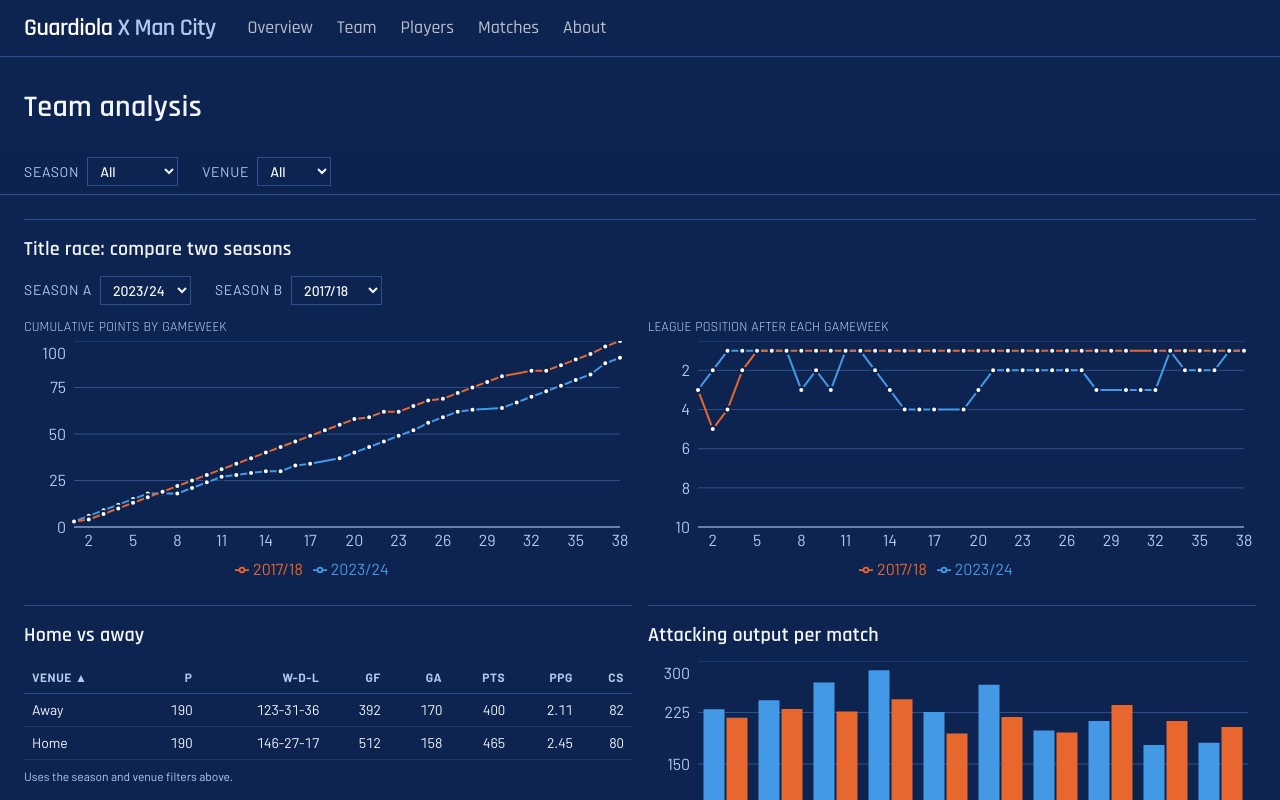
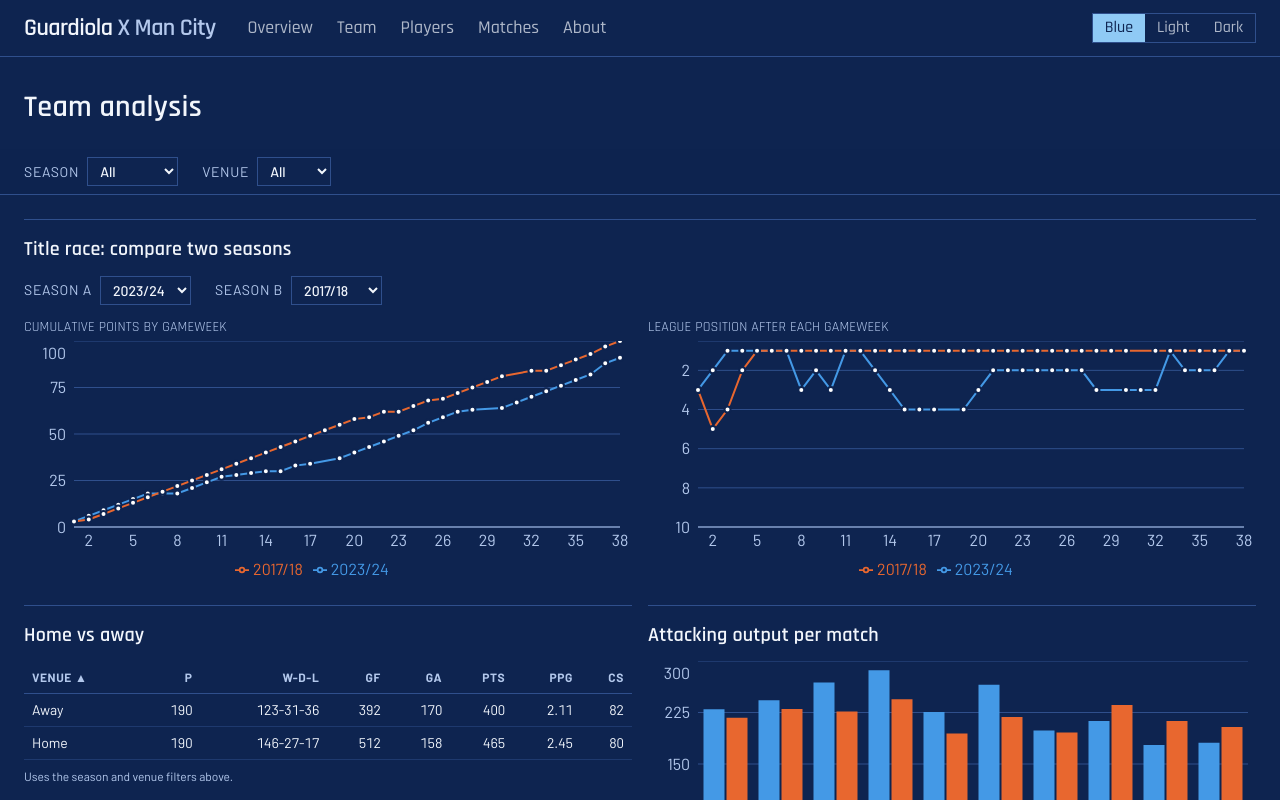
Before and after one commit to CodeWithHKL/guardiola-mancity-analytics, a Next.js app: page /team in a window 1280 px wide. Shown: the top 800 px of the page. Built offline with nearby package versions, Linux system fonts and the light colour scheme.

Commit message:
Add Blue/Light/Dark theme toggle to the navbar

```diff
--- a/src/app/globals.css
+++ b/src/app/globals.css
@@ -1,7 +1,8 @@
 @import "tailwindcss";
 
-/* Manchester City palette: sky blue + navy. Data series use deeper, validated steps (see charts.tsx). */
-:root {
+/* Three themes, switched via data-theme on <html> (see theme-toggle.tsx). Blue is the default. */
+:root,
+:root[data-theme="blue"] {
   --background: #0e2450;
   --surface: #163266;
   --line: #2f4f8c;
@@ -9,6 +10,41 @@
   --muted: #b3c8ec;
   --sky: #8fcaf5;
   --navy: #1d4a94;
+  --chart-1: #4499e6;
+  --chart-2: #e8672f;
+  --neutral: #5b78b4;
+  --hover: rgba(143, 202, 245, 0.08);
+  color-scheme: dark;
+}
+
+:root[data-theme="dark"] {
+  --background: #0b0f14;
+  --surface: #131a22;
+  --line: #2a3644;
+  --foreground: #eef2f7;
+  --muted: #9aa9bc;
+  --sky: #8fcaf5;
+  --navy: #1d4a94;
+  --chart-1: #4499e6;
+  --chart-2: #e8672f;
+  --neutral: #55657a;
+  --hover: rgba(143, 202, 245, 0.08);
+  color-scheme: dark;
+}
+
+:root[data-theme="light"] {
+  --background: #f4f7fb;
+  --surface: #ffffff;
+  --line: #c9d6e8;
+  --foreground: #0e2450;
+  --muted: #4a5f86;
+  --sky: #1a67b8;
+  --navy: #1d4a94;
+  --chart-1: #2b7bd0;
+  --chart-2: #d9531a;
+  --neutral: #8da2c4;
+  --hover: rgba(14, 36, 80, 0.06);
+  color-scheme: light;
 }
 
 @theme inline {
@@ -44,11 +80,6 @@ h3 {
   letter-spacing: 0.01em;
 }
 
-select,
-input {
-  color-scheme: dark;
-}
-
 :focus-visible {
   outline: 2px solid var(--sky);
   outline-offset: 2px;
--- a/src/app/layout.tsx
+++ b/src/app/layout.tsx
@@ -1,6 +1,7 @@
 import type { Metadata } from "next";
 import { Barlow, Rajdhani } from "next/font/google";
 import Link from "next/link";
+import { ThemeToggle } from "@/components/theme-toggle";
 import "./globals.css";
 
 const rajdhani = Rajdhani({ variable: "--font-rajdhani", subsets: ["latin"], weight: ["400", "500", "600", "700"] });
@@ -10,6 +11,9 @@ export const metadata: Metadata = {
   title: { default: "Overview | Guardiola's Man City", template: "%s | Guardiola's Man City" },
   description: "Player, match and team analytics for Manchester City under Pep Guardiola (2016–2026), from Fantasy Premier League data.",
 };
+
+// Runs before first paint so a saved theme does not flash the default.
+const themeInit = `try{var t=localStorage.getItem("theme");if(t==="light"||t==="dark"||t==="blue")document.documentElement.dataset.theme=t}catch(e){}`;
 
 const nav = [
   { href: "/", label: "Overview" },
@@ -21,20 +25,24 @@ const nav = [
 
 export default function RootLayout({ children }: { children: React.ReactNode }) {
   return (
-    <html lang="en" className={`${rajdhani.variable} ${barlow.variable} h-full antialiased`}>
+    <html lang="en" className={`${rajdhani.variable} ${barlow.variable} h-full antialiased`} data-theme="blue" suppressHydrationWarning>
+      <head>
+        <script dangerouslySetInnerHTML={{ __html: themeInit }} />
+      </head>
       <body className="flex min-h-full flex-col">
         <header className="border-b border-line bg-background">
           <div className="mx-auto flex max-w-7xl flex-wrap items-center gap-x-8 gap-y-1 px-6 py-3">
-            <Link href="/" className="font-display text-2xl font-semibold tracking-tight text-white">
+            <Link href="/" className="font-display text-2xl font-semibold tracking-tight text-foreground">
               Guardiola <span className="text-muted">X Man City</span>
             </Link>
             <nav className="flex gap-6 font-display text-lg font-medium">
               {nav.map((n) => (
-                <Link key={n.href} href={n.href} className="text-white/70 hover:text-sky">
+                <Link key={n.href} href={n.href} className="text-foreground/70 hover:text-sky">
                   {n.label}
                 </Link>
               ))}
             </nav>
+            <ThemeToggle />
           </div>
         </header>
         <main className="mx-auto w-full max-w-7xl flex-1 px-6 py-8">{children}</main>
--- /dev/null
+++ b/src/components/theme-toggle.tsx
@@ -0,0 +1,44 @@
+"use client";
+import { useSyncExternalStore } from "react";
+
+const THEMES = [
+  { id: "blue", label: "Blue" },
+  { id: "light", label: "Light" },
+  { id: "dark", label: "Dark" },
+] as const;
+
+type Theme = (typeof THEMES)[number]["id"];
+
+const listeners = new Set<() => void>();
+const current = (): Theme => (document.documentElement.dataset.theme as Theme) || "blue";
+
+function subscribe(cb: () => void) {
+  listeners.add(cb);
+  return () => void listeners.delete(cb);
+}
+
+function setTheme(t: Theme) {
+  document.documentElement.dataset.theme = t;
+  try { localStorage.setItem("theme", t); } catch {}
+  listeners.forEach((l) => l());
+}
+
+/** Three-way theme switch in the navbar; the choice is saved in localStorage. */
+export function ThemeToggle() {
+  const theme = useSyncExternalStore(subscribe, current, () => "blue" as Theme);
+  return (
+    <div role="group" aria-label="Colour theme" className="ml-auto flex border border-line font-display text-base font-medium">
+      {THEMES.map((t) => (
+        <button
+          key={t.id}
+          type="button"
+          onClick={() => setTheme(t.id)}
+          aria-pressed={theme === t.id}
+          className={`px-3 py-0.5 ${theme === t.id ? "bg-sky text-background" : "text-foreground/70 hover:text-sky"}`}
+        >
+          {t.label}
+        </button>
+      ))}
+    </div>
+  );
+}
--- a/src/components/trophies.tsx
+++ b/src/components/trophies.tsx
@@ -25,11 +25,11 @@ export function TrophyMarquee() {
       <div className="pointer-events-none absolute left-0 top-0 z-10 h-full w-16 bg-gradient-to-r from-background to-transparent md:w-32" />
       <div className="marquee-inner flex w-max">
         {items.map((t, i) => (
-          <div key={i} className="mx-3 flex h-80 w-48 shrink-0 flex-col items-center justify-between border border-line bg-[#0a1724] px-3 py-4 text-center" aria-hidden={i >= TROPHIES.length}>
+          <div key={i} className="mx-3 flex h-80 w-48 shrink-0 flex-col items-center justify-between border border-line bg-[#0a1724] text-white px-3 py-4 text-center" aria-hidden={i >= TROPHIES.length}>
             <span className="font-display text-5xl font-semibold leading-none tabular-nums text-white">{t.count}</span>
             {/* eslint-disable-next-line @next/next/no-img-element */}
             <img src={`/images/trophies/${t.image}.webp`} alt={t.name} draggable={false} className="min-h-0 flex-1 object-contain py-3" />
-            <span className="text-sm text-muted">{t.name}</span>
+            <span className="text-sm text-[#b3c8ec]">{t.name}</span>
           </div>
         ))}
       </div>
--- a/src/components/ui.tsx
+++ b/src/components/ui.tsx
@@ -16,7 +16,7 @@ export function StatTile({ label, value, sub }: { label: string; value: ReactNod
   return (
     <div className="border-t-2 border-sky/70 pt-2">
       <div className="text-xs uppercase tracking-wider text-muted">{label}</div>
-      <div className="font-display text-4xl font-semibold leading-tight tabular-nums text-white">{value}</div>
+      <div className="font-display text-4xl font-semibold leading-tight tabular-nums text-foreground">{value}</div>
       {sub && <div className="text-sm text-muted">{sub}</div>}
     </div>
   );
@@ -94,7 +94,7 @@ export function DataTable<T>({ rows, cols, initialSort, rowKey, initialDir = -1,
         </thead>
         <tbody>
           {sorted.map((r) => (
-            <tr key={rowKey(r)} className="border-b border-line/50 hover:bg-white/5">
+            <tr key={rowKey(r)} className="border-b border-line/50 hover:bg-foreground/5">
               {cols.map((c) => (
                 <td key={c.key} className={`px-2 py-1.5 tabular-nums ${c.align === "left" ? "text-left" : "text-right"}`}>
                   {c.render ? c.render(r) : c.value(r)}
```
Also changed, not shown: src/components/charts.tsx (+19 -19 lines).
